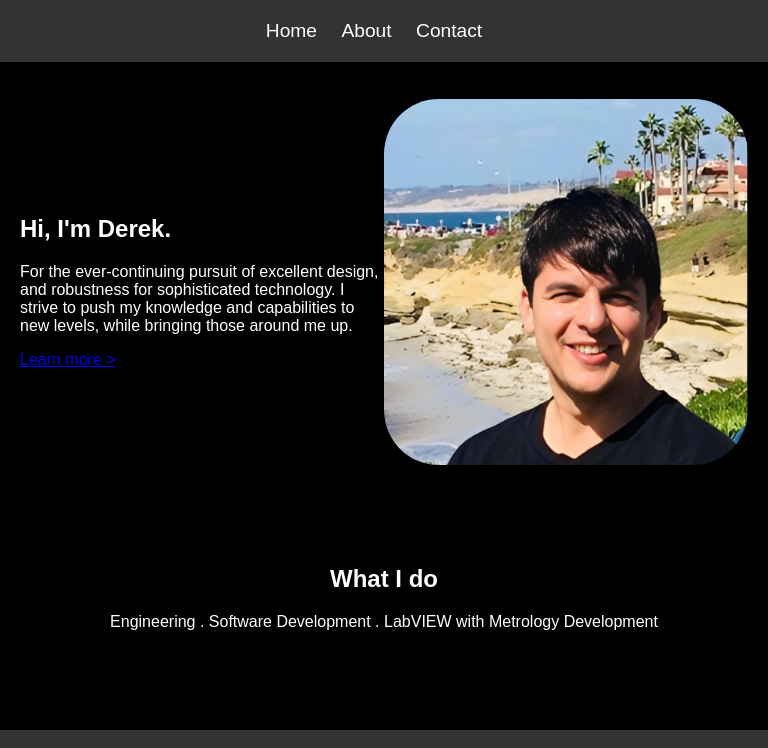
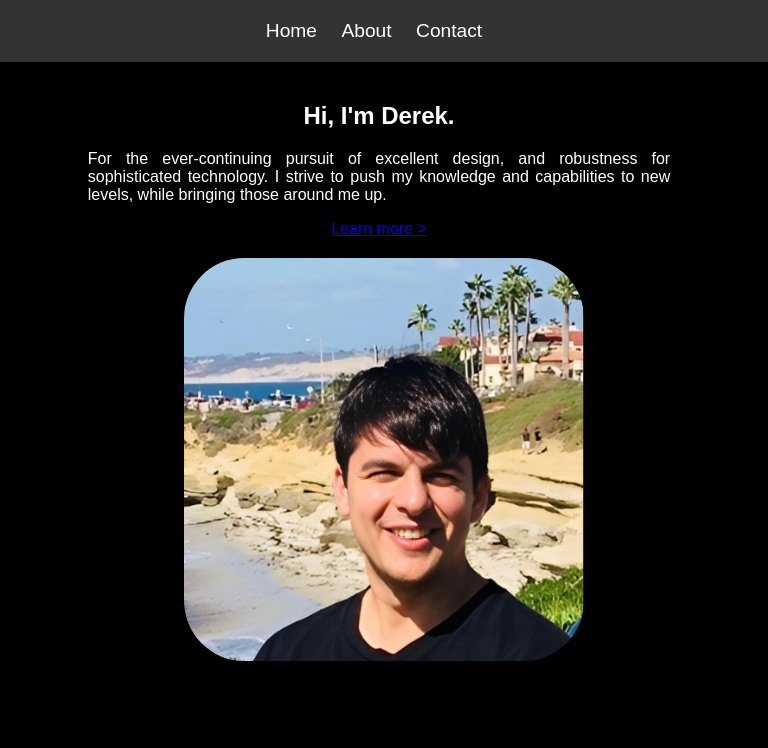
Before and after one commit to Dreblow/Web_Portfolio, a plain HTML site: page index.html in a window 768 px wide. Shown: the top 748 px of the page. Drawn offline with Linux system fonts and the light colour scheme.

Commit message:
Version-2
Version-2:
 * Supports mobile

```diff
--- a/index.html
+++ b/index.html
@@ -21,7 +21,7 @@
     <main>
         <section id="home">
             <div class="intro">
-                <div>
+                <div class="intro_description">
                     <h1>Hi, I'm Derek.</h1>
                     <p>For the ever-continuing pursuit of excellent design, and robustness for
                         sophisticated technology. I strive to push my knowledge and capabilities to
--- a/resources/CSS/styles.css
+++ b/resources/CSS/styles.css
@@ -1,10 +1,61 @@
+/* Mobile */
+@media (max-width: 768px) {
+    .intro {
+        flex-direction: column; /* Stack text and image vertically */
+        align-items: center; /* Center align the content */
+        /* Reduce padding for smaller screens */
+        max-width: 500px;
+    }
+
+    .intro div {
+        max-width: 80%;
+        margin-bottom: 20px; /* Add space between stacked elements */
+    }
+
+    footer {
+        flex-direction: column;
+        text-align: center;
+    }
+
+    header nav ul {
+        padding: 15px 0; /* Reduce padding for header on mobile */
+    }
+
+    header nav ul li {
+        display: block; /* Stack navigation items vertically */
+        margin-bottom: 10px; /* Add space between links */
+    }
+}
+
+@media (min-width: 768px) {
+    .intro {
+        max-width: 900px; /* Maximum width for the intro */
+    }
+
+    .intro_description {
+        padding-right: 10px;
+    }
+
+    #whatIdo {
+        padding-top: 50px;
+    }
+
+    footer .social-links {
+        float: left;
+        margin-left: 10px;
+    }
+
+    footer .copy-right {
+        float: right;
+        margin-right: 10px;
+    }
+}
+
 /* General Body Styles */
 html, body {
     height: 100%; /* Ensure the body takes the full height of the viewport */
     margin: 0;
     padding: 0;
-    display: flex;
-    flex-direction: column;
 }
 
 body {
@@ -20,22 +71,17 @@ main {
     display: flex;
     flex-grow: 1; /* Ensure main takes up available space between header and footer */
     flex-direction: column;
-    justify-content: space-between; /* Centers content vertically if content is short */
+    justify-content: center; /* Centers content vertically if content is short */
     padding: 20px; /* Optional padding for spacing */
 }
 
 #home {
-    display: flex;
-    flex-direction: column;
     justify-content: center; /* Centers the home section vertically */
     align-items: center; /* Centers content horizontally */
-    height: 50vh; /* Optional: You can adjust this for how much space home takes */
     text-align: center;
 }
 
 #whatIdo {
-    margin-top: auto;
-    margin-bottom: auto;
     text-align: center; /* Center the text horizontally */
 }
 
@@ -43,26 +89,20 @@ main {
     display: flex;
     align-items: center; /* Vertically centers the content */
     justify-content: center; /* Horizontally centers the content */
-    max-width: 900px; /* Maximum width for the intro */
-    margin: 0 auto; /* Centers the intro section horizontally */
-}
-
-.intro div {
-    flex: 1; /* Distributes space evenly between divs */
-    text-align: left; /* Aligns text in the left div */
+    margin: 0 auto;
 }
 
 .intro div img {
-    max-width: 100%;
-    height: auto;
-    border-radius: 15%; /* Rounded corners for the image */
-    display: block; /* Ensures no extra space below the image */
+    max-width: 400px; /* Ensures the image doesn't exceed the width of its container */
+    max-height: 100%; /* Limit the maximum height of the image */
+    width: auto; /* Adjusts the width proportionally */
+    height: auto; /* Adjusts the height proportionally */
+    border-radius: 15%; /* Optional: Rounded corners */
+    display: block;
 }
 
-#whatIdo {
-    margin-top: auto;
-    margin-bottom: auto;
-    text-align: center; /* Center content horizontally */
+.intro div p {
+    text-align: justify; /* Justifies the text within the container */
 }
 
 /* Footer Styles */
@@ -72,16 +112,6 @@ footer {
     width: 100%; /* Ensure footer spans the full width */
     padding: 10px 0;
     position: relative;
-}
-
-footer .social-links {
-    float: left;
-    margin-left: 10px;
-}
-
-footer .copy-right {
-    float: right;
-    margin-right: 10px;
 }
 
 footer .social-links a {
@@ -127,7 +157,7 @@ header nav ul li a {
 .content-box {
     background-color: #fff; /* White box for content */
     color: #333; /* Dark text color inside the box */
-    padding: 40px;
+    padding: 2.5rem;
     border-radius: 15px; /* Rounded edges */
     max-width: 800px; /* Maximum width for the content box */
     margin: 20px auto; /* Centers the content box */
```
Also changed, not shown: 2 other files.
